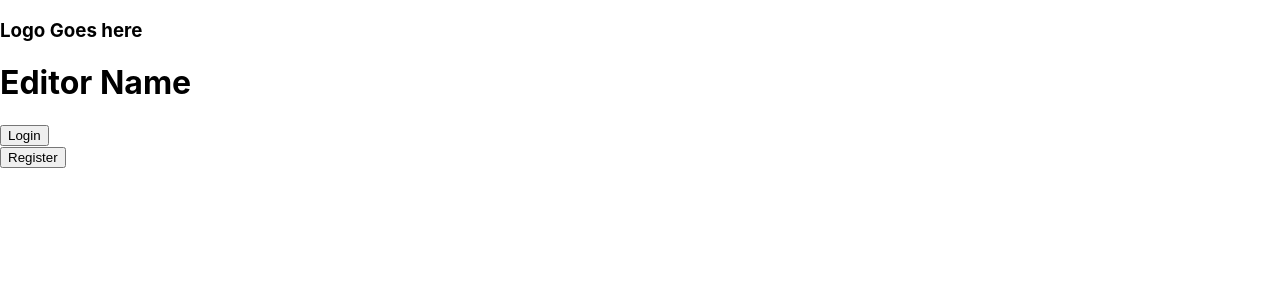
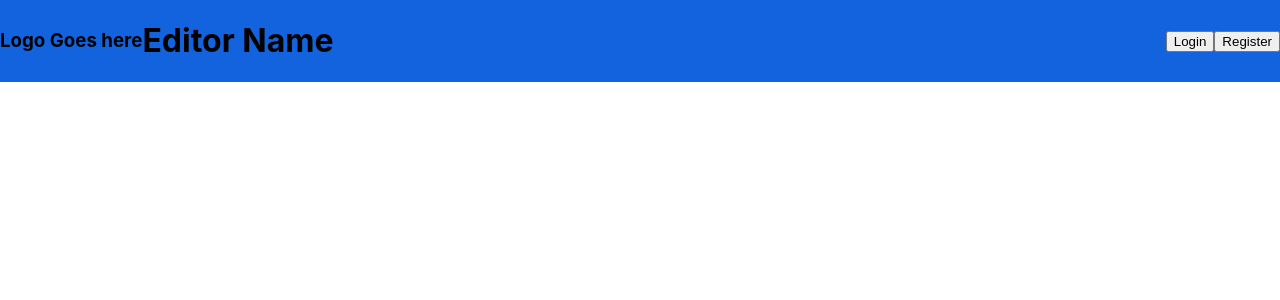
Before and after one commit to HseinKt/Code-Editor, a React (Create React App) app in the folder code_editor/: page / in a window 1280 px wide. Shown: the top 300 px of the page. Built offline with nearby package versions, Linux system fonts and the light colour scheme.

Commit message:
Added some stylings for the header component.

```diff
--- a/code_editor/src/index.css
+++ b/code_editor/src/index.css
@@ -1,3 +1,9 @@
+:root{
+  --blue : #1363DF;
+  --dark_blue: #06283D;
+  --cyan: #47B5FF;
+  --light_blue: #DFF6FF;
+}
 body {
   margin: 0;
   font-family: -apple-system, BlinkMacSystemFont, 'Segoe UI', 'Roboto', 'Oxygen',
@@ -11,3 +17,14 @@ code {
   font-family: source-code-pro, Menlo, Monaco, Consolas, 'Courier New',
     monospace;
 }
+
+
+.header{
+  display: flex;
+  justify-content: space-between;
+  background-color: var(--blue);
+}
+.header >div{
+  display: flex;
+  align-items: center;
+}
--- a/code_editor/src/pages/landing_page.js
+++ b/code_editor/src/pages/landing_page.js
@@ -1,4 +1,4 @@
-import Header from "../components/header"
+import Header from "../components/landing_page/header"
 
 const landingPage = () => {
   return (
```
Also changed, not shown: code_editor/src/components/landing_page/header.js (renamed from code_editor/src/components/header.js).
